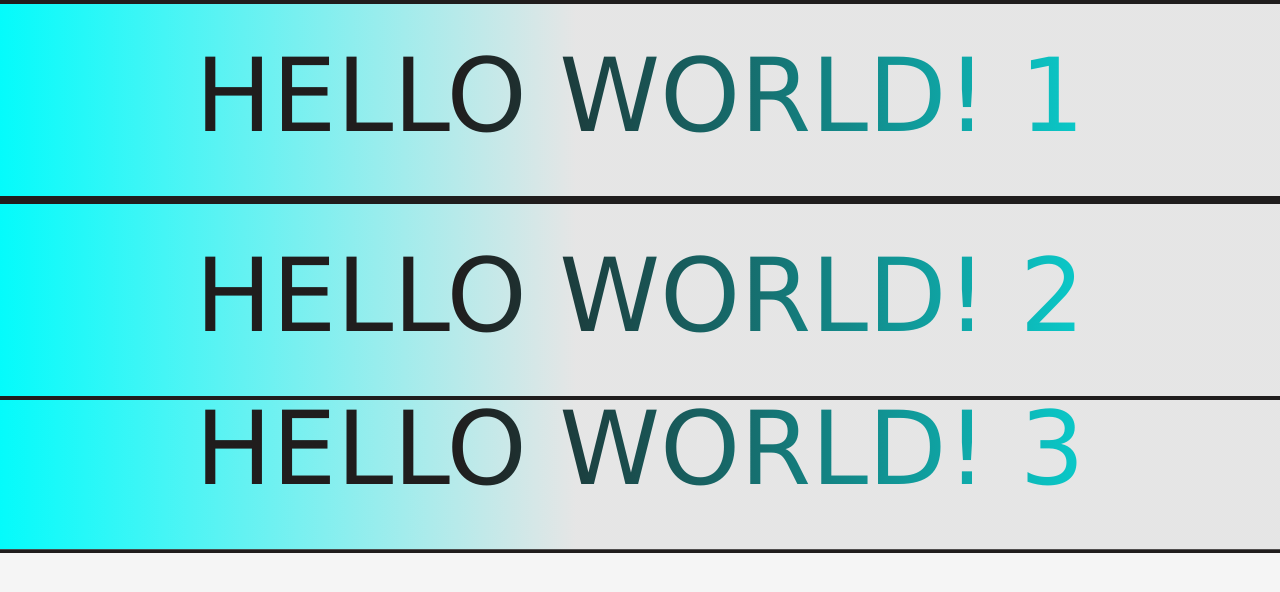
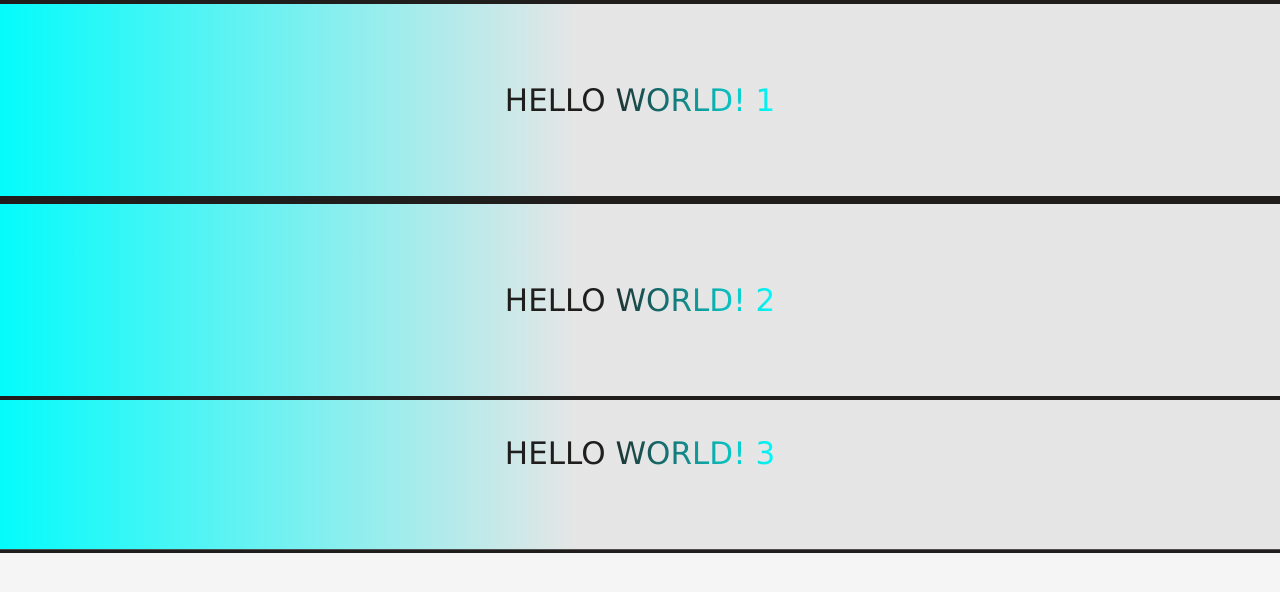
Before and after one commit to erardlucien/set_timeout_interval, a plain HTML site: page index.html in a window 1280 px wide. Drawn offline with Linux system fonts and the light colour scheme.

Commit message:
The size of the text was reduced.

```diff
--- a/scss/style.scss
+++ b/scss/style.scss
@@ -3,6 +3,7 @@
 html {
     font-family: 'Lucida Sans', 'Lucida Sans Regular', 'Lucida Grande', 'Lucida Sans Unicode', Geneva, Verdana, sans-serif;
     box-sizing: border-box;
+    font-size: 62.5%;
 }
 
 *,
@@ -11,11 +12,6 @@ html {
     margin: 0;
     padding: 0;
     box-sizing: inherit;
-}
-
-:root {
-    --font-size: 62.5%;
-    font-size: var(--font-size);
 }
 
 // custom_variables
@@ -39,6 +35,8 @@ $transition: transform var(--duration) ease-out 4ms;
 
 .msg {
     position: absolute;
+    display: flex;
+    justify-content: center;
     height: 20rem;
     width: 100%;
     background-image: linear-gradient(to right, $secondary-clr, $ternary-clr 45%);
@@ -50,9 +48,9 @@ $transition: transform var(--duration) ease-out 4ms;
     transition: $transition;
 
     p {
-        font-size: 10.2rem;
+        font-size: 3.1rem;
         text-align: center;
-        margin: 2rem auto;
+        margin: auto 2rem;
         background-image: linear-gradient(to right, $black 35%, $secondary-clr);
         background-clip: text;
         -webkit-background-clip: text;
```
Also changed, not shown: css/style.css, 1 other file.
